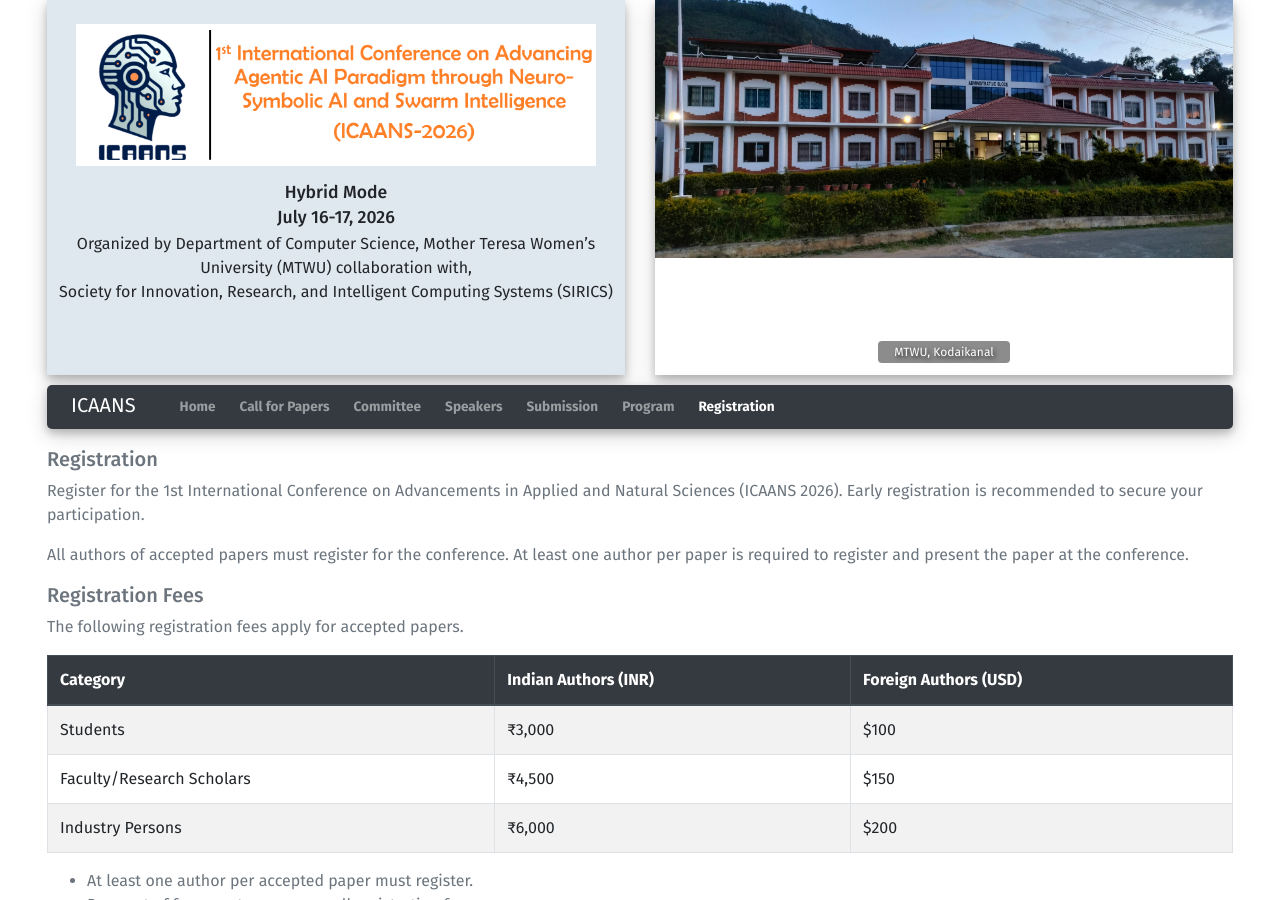
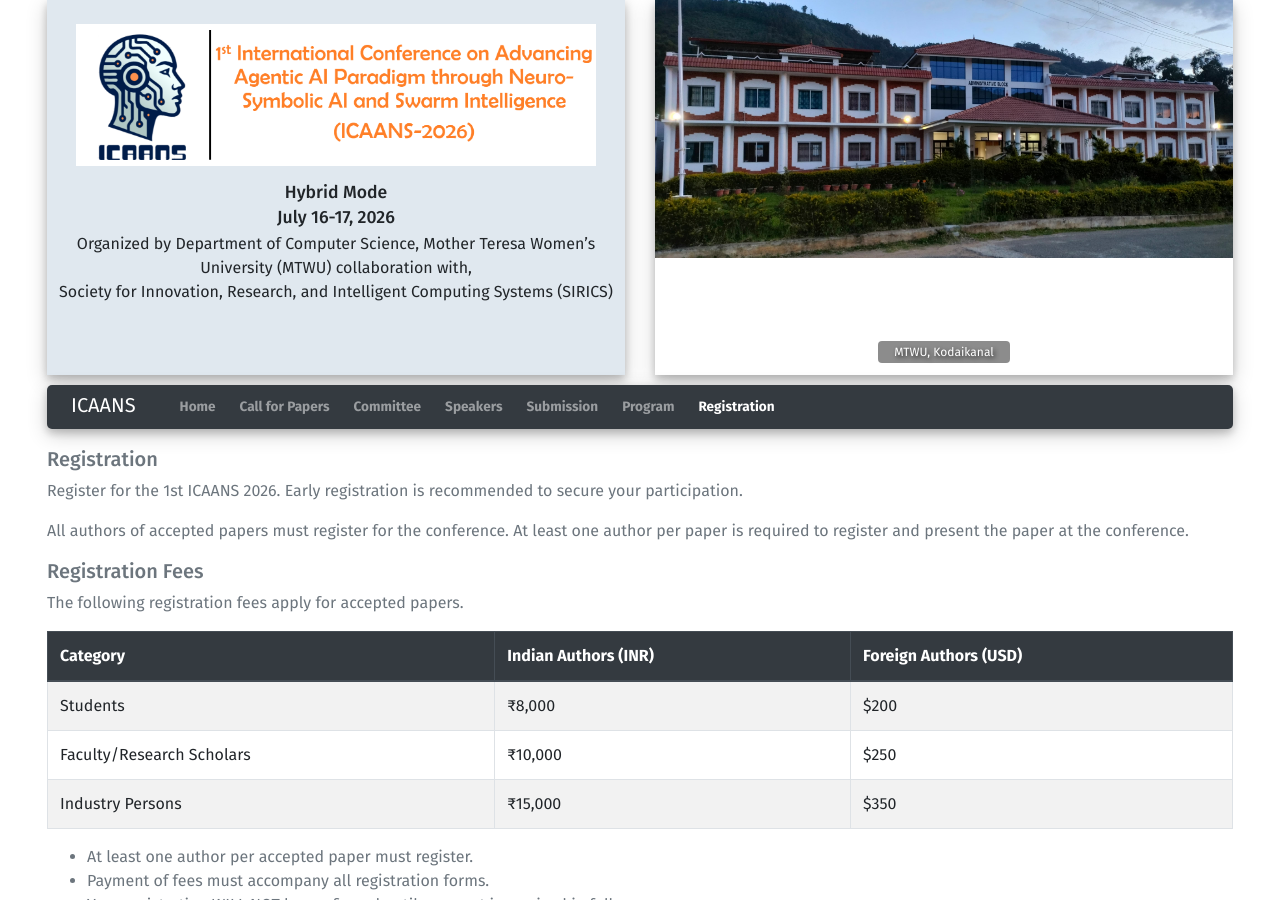
Before and after one commit to sravivarman/icaans_conf, a Jekyll site: the page built from registration.html, in a window 1280 px wide and 900 px high. Built offline with Jekyll 4.4.1, drawn with Linux system fonts in a browser that asks for light colours.

Commit message:
Update registration.yml

```diff
--- a/_data/registration.yml
+++ b/_data/registration.yml
@@ -1,4 +1,4 @@
-about: "Register for the 1st International Conference on Advancements in Applied and Natural Sciences (ICAANS 2026). Early registration is recommended to secure your participation."
+about: "Register for the 1st ICAANS 2026. Early registration is recommended to secure your participation."
 url: ""
 description: |
   All authors of accepted papers must register for the conference. At least one author per paper is required to register and present the paper at the conference.
@@ -10,14 +10,14 @@ apc:
     The following registration fees apply for accepted papers.
   categories:
     - type: "Students"
-      indian: "₹3,000"
-      foreign: "$100"
+      indian: "₹8,000"
+      foreign: "$200"
     - type: "Faculty/Research Scholars"
-      indian: "₹4,500"
-      foreign: "$150"
+      indian: "₹10,000"
+      foreign: "$250"
     - type: "Industry Persons"
-      indian: "₹6,000"
-      foreign: "$200"
+      indian: "₹15,000"
+      foreign: "$350"
   notes:
     - "At least one author per accepted paper must register."
     - Payment of fees must accompany all registration forms.
```
